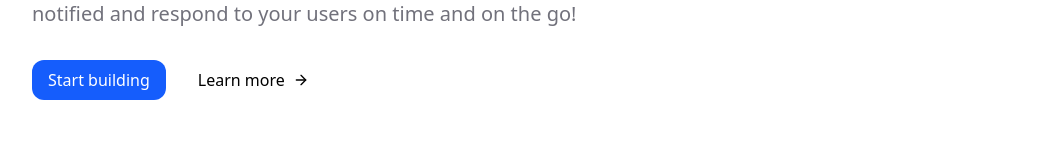
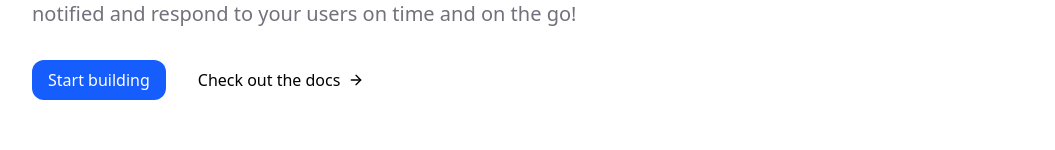
Before and after one commit to aditya-vinodh/dev-matter-web, a SvelteKit app: page / in a window 1280 px wide. Shown: the part 406-556 px from the top of the page, without its empty margins (112-1167 px from the left). Built offline with nearby package versions, Linux system fonts and the light colour scheme.

Commit message:
Updated link text

```diff
--- a/src/routes/+page.svelte
+++ b/src/routes/+page.svelte
@@ -12,6 +12,10 @@
 
 <svelte:head>
 	<title>DevMatter</title>
+	<meta
+		name="description"
+		content="DevMatter is a better way to manage your apps. A form API built for developers with a mobile app for real-time notifications."
+	/>
 </svelte:head>
 
 <Header user={data.user} />
@@ -44,7 +48,7 @@
 				<a
 					href="/docs"
 					class="flex items-center gap-2 rounded-xl px-4 py-2 text-sm font-medium transition hover:bg-zinc-100 xl:text-base"
-					>Learn more <ArrowRight size={16} /></a
+					>Check out the docs <ArrowRight size={16} /></a
 				>
 			</div>
 		</div>
```
